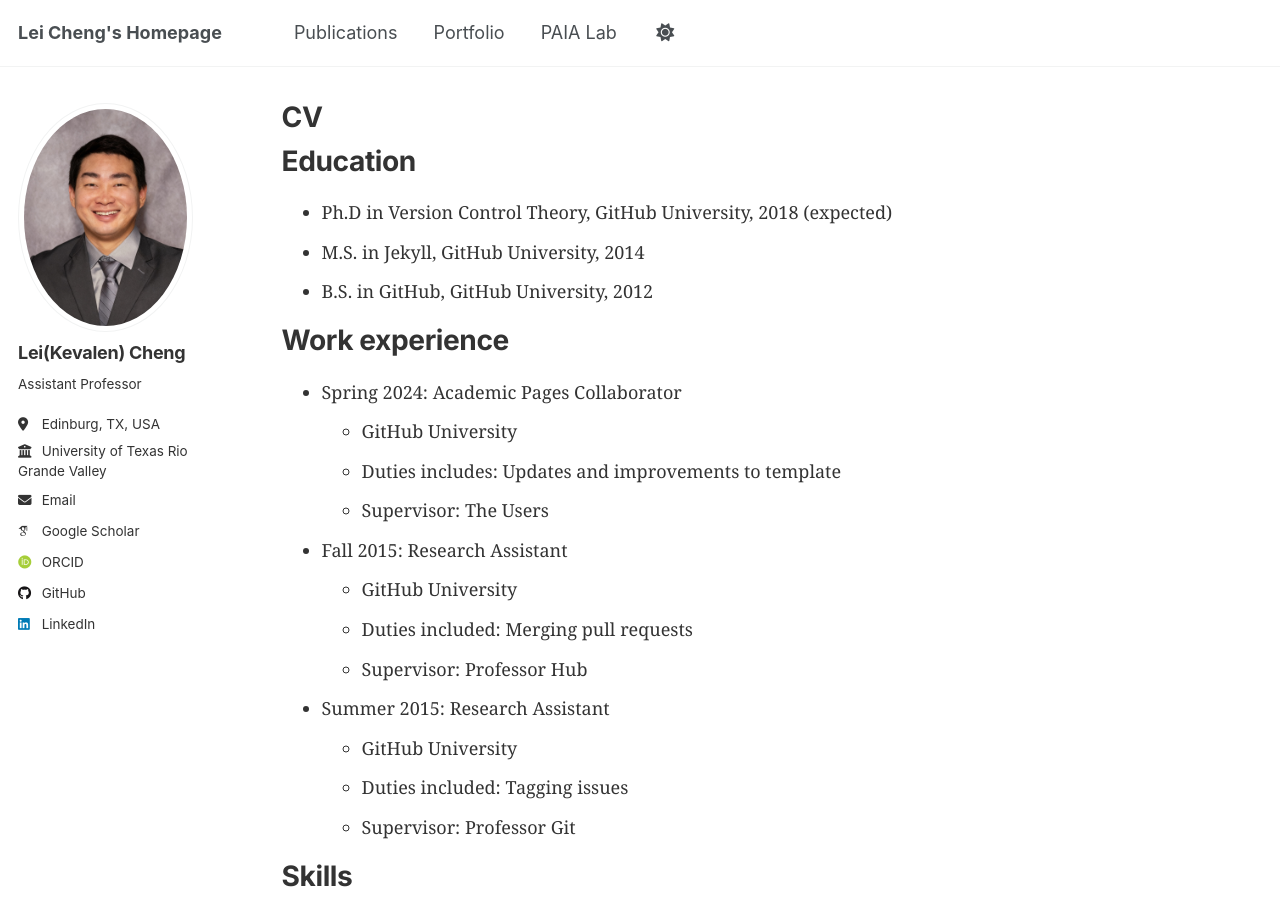
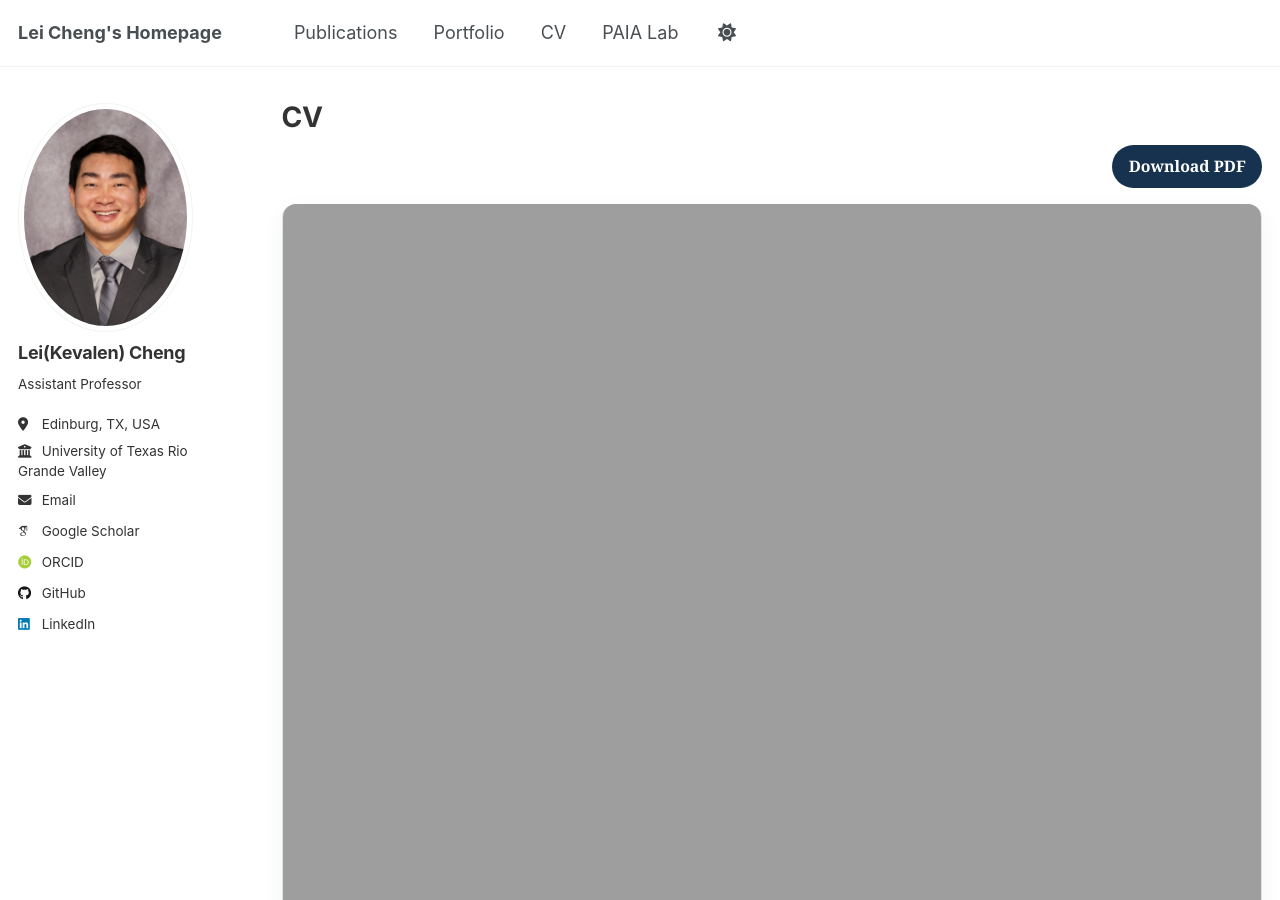
Before and after one commit to leicheng5/leicheng5.github.io, a Jekyll site: the page built from _pages/cv.md, in a window 1280 px wide and 900 px high. Built offline with Jekyll 4.4.1, drawn with Linux system fonts in a browser that asks for light colours; some web fonts are replaced; a script that is not in the unit is left out; some of the changed text lies outside the part shown.

Commit message:
Add CV page with embedded PDF viewer
Co-authored-by: Cursor <cursoragent@cursor.com>

```diff
--- a/_data/navigation.yml
+++ b/_data/navigation.yml
@@ -20,6 +20,9 @@ main:
   - title: "Portfolio"
     url: /portfolio/
 
+  - title: "CV"
+    url: /cv/
+
   - title: "PAIA Lab"
     url: https://paia-lab.github.io/
 
--- a/_pages/cv.md
+++ b/_pages/cv.md
@@ -9,56 +9,81 @@ redirect_from:
 
 {% include base_path %}
 
-Education
-======
-* Ph.D in Version Control Theory, GitHub University, 2018 (expected)
-* M.S. in Jekyll, GitHub University, 2014
-* B.S. in GitHub, GitHub University, 2012
+<div class="cv-page">
+  <p class="cv-toolbar">
+    <a class="cv-download" href="{{ base_path }}/files/CV_LeiCheng.pdf" target="_blank" rel="noopener">
+      Download PDF
+    </a>
+  </p>
 
-Work experience
-======
-* Spring 2024: Academic Pages Collaborator
-  * GitHub University
-  * Duties includes: Updates and improvements to template
-  * Supervisor: The Users
+  <div class="cv-viewer">
+    <iframe
+      src="{{ base_path }}/files/CV_LeiCheng.pdf"
+      title="Lei Cheng CV"
+      type="application/pdf">
+    </iframe>
+    <p class="cv-fallback">
+      Your browser cannot display this PDF.
+      <a href="{{ base_path }}/files/CV_LeiCheng.pdf" target="_blank" rel="noopener">Open it in a new tab</a>.
+    </p>
+  </div>
+</div>
 
-* Fall 2015: Research Assistant
-  * GitHub University
-  * Duties included: Merging pull requests
-  * Supervisor: Professor Hub
+<style>
+.cv-page {
+  margin-top: 0.4rem;
+}
 
-* Summer 2015: Research Assistant
-  * GitHub University
-  * Duties included: Tagging issues
-  * Supervisor: Professor Git
+.cv-toolbar {
+  display: flex;
+  justify-content: flex-end;
+  margin: 0 0 0.85rem 0;
+}
 
-Skills
-======
-* Skill 1
-* Skill 2
-  * Sub-skill 2.1
-  * Sub-skill 2.2
-  * Sub-skill 2.3
-* Skill 3
+.cv-download {
+  display: inline-flex;
+  align-items: center;
+  padding: 0.45rem 0.9rem;
+  border-radius: 999px;
+  background: #16324f;
+  color: #ffffff !important;
+  font-size: 0.88rem;
+  font-weight: 700;
+  text-decoration: none !important;
+}
 
-Publications
-======
-  <ul>{% for post in site.publications reversed %}
-    {% include archive-single-cv.html %}
-  {% endfor %}</ul>
+.cv-download:hover {
+  background: #0f2a44;
+}
 
-Talks
-======
-  <ul>{% for post in site.talks reversed %}
-    {% include archive-single-talk-cv.html  %}
-  {% endfor %}</ul>
+.cv-viewer {
+  width: 100%;
+  height: 85vh;
+  min-height: 720px;
+  border: 1px solid rgba(22, 50, 79, 0.13);
+  border-radius: 14px;
+  overflow: hidden;
+  background: #ffffff;
+  box-shadow: 0 8px 24px rgba(22, 50, 79, 0.055);
+}
 
-Teaching
-======
-  <ul>{% for post in site.teaching reversed %}
-    {% include archive-single-cv.html %}
-  {% endfor %}</ul>
+.cv-viewer iframe {
+  display: block;
+  width: 100%;
+  height: 100%;
+  border: 0;
+}
 
-Service and leadership
-======
-* Currently signed in to 43 different slack teams
+.cv-fallback {
+  display: none;
+  margin: 1rem;
+  color: #3f4a56;
+}
+
+@media (max-width: 760px) {
+  .cv-viewer {
+    height: 75vh;
+    min-height: 520px;
+  }
+}
+</style>
```
Also changed, not shown: 1 other file.
